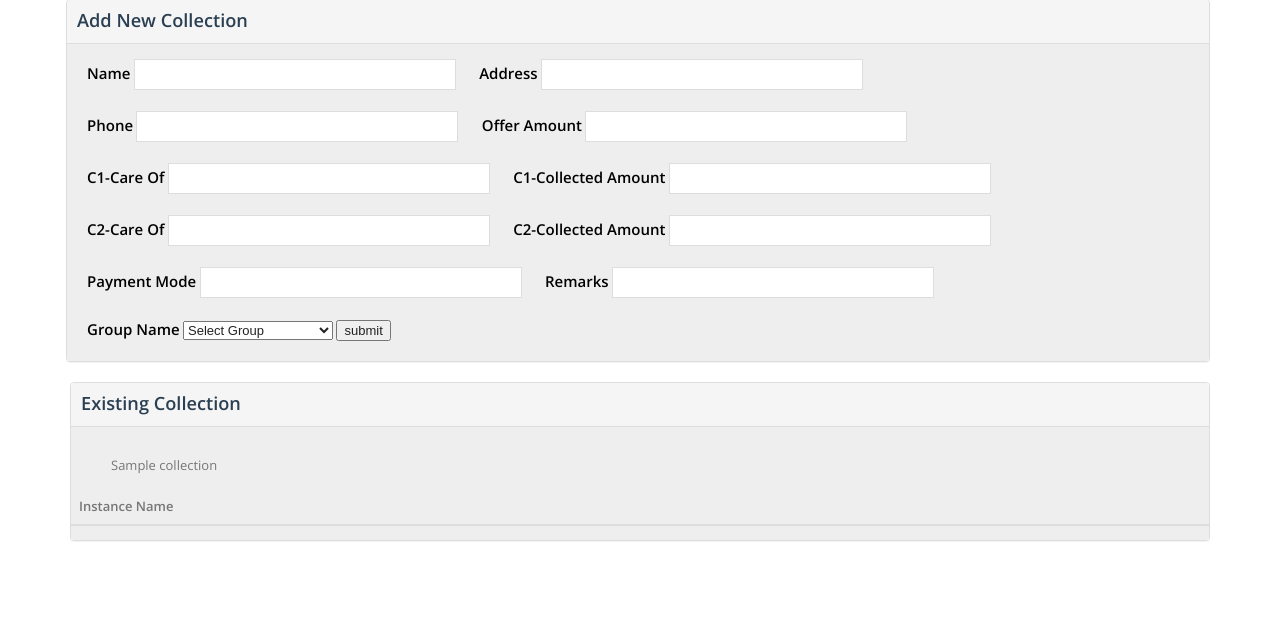
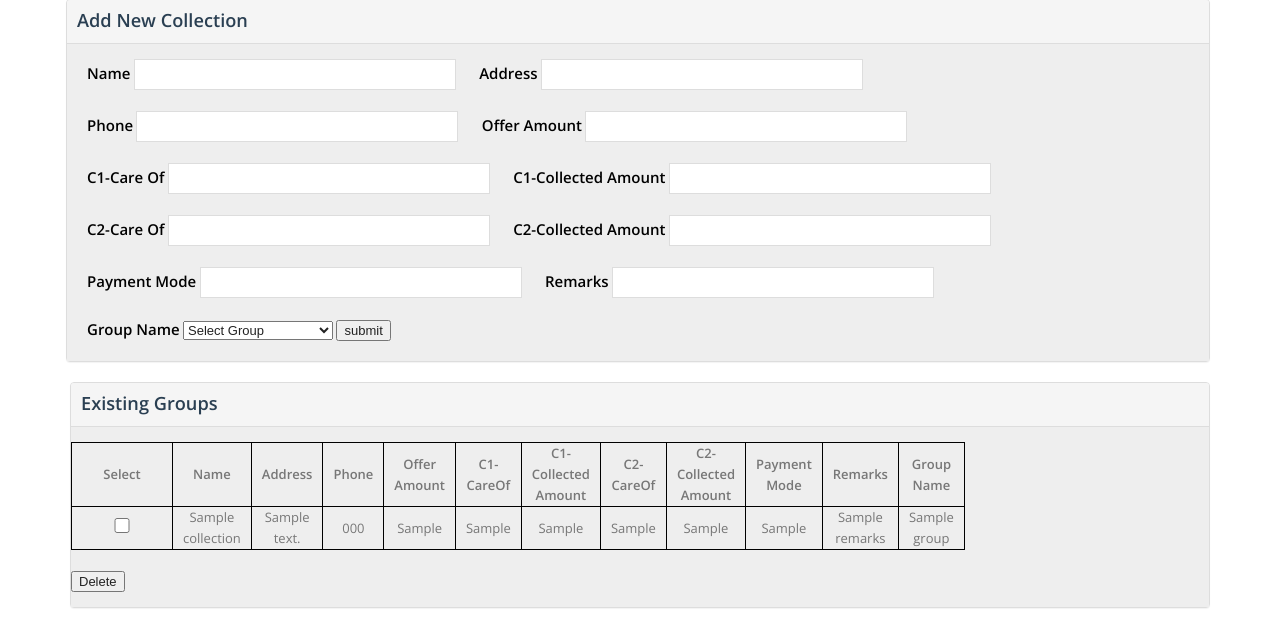
Before and after one commit to shajeerk/FlaskMongDB, a Flask app: page /collections in a window 1280 px wide. Shown: the part 182-810 px from the top of the page. Before the commit the page ends 723 px from the top, so only its background shows below. Run offline with Flask 2, Linux system fonts and the light colour scheme; the visitor is signed in with stand-in values (Sample User, id 1); a database or web service that is not in the repository returns one stand-in record (values such as "Sample title"); lists and menus that the app fills with data are empty; some libraries are stand-ins or nearby versions; some web fonts are replaced.

Commit message:
[FIX]: Collection page

```diff
--- a/app.py
+++ b/app.py
@@ -38,7 +38,6 @@ def create_collection():
             "user":session.get("user")
         }
         res = mongo.MongoDB().set_collection(val)
-        print(res)
         return redirect(url_for('collections'))
     except Exception as e:
         print(e)
@@ -65,6 +64,7 @@ def account_update():
             return render_template('login.html', error = "Your Session Expired")
     except Exception as e:
         print(e)
+
 
 @app.route('/collections')
 def collections():
@@ -125,6 +125,18 @@ def update_group():
             groups = request.form.getlist('chk')
             res = mongo.MongoDB().delete_groups(groups)
         return redirect(url_for('groups'))
+    except Exception as e:
+        print(e)
+
+
+@app.route('/update_collection', methods=['GET', 'POST'])
+def update_collection():
+    try:
+        if request.form:
+            collections = request.form.getlist('chk')
+            print(collections)
+            res = mongo.MongoDB().delete_collections(collections)
+        return redirect(url_for('collections'))
     except Exception as e:
         print(e)
 
--- a/mongo.py
+++ b/mongo.py
@@ -86,6 +86,15 @@ class MongoDB:
             print(e)
 
 
+    def delete_collections(self,val):
+        try:
+            for i in val:
+                res = self.db.collections.remove({"phone":str(i)})
+            return True
+        except Exception as e:
+            print(e)
+
+
     def set_group(self,group):
         try:
             res = self.check_group(group)
--- a/templates/collection.html
+++ b/templates/collection.html
@@ -83,6 +83,15 @@
         </div>
         <!-- /.container -->
         <!-- /.main-nav -->
+
+       <style>
+			table, th, td {
+    		border: 1px solid black;
+    		padding-left: 10px;
+    		padding-right: 10px;
+    		text-align: center;
+			}
+	   </style>
     </header>
     <!-- /.site-header -->
     <div class="row">
@@ -151,34 +160,56 @@
                     </div>
                 </div>
             </form>
-
-            <div class="panel panel-default">
+               <div class="panel panel-default">
                 <div class="panel-heading">
-                    <span class="heading">Existing Collection</span>
+                    <span class="heading">Existing Groups</span>
                 </div>
                 <div class="panel-body grey-color">
                     <div class="row">
-                        <table class="table table-striped" id="myTable">
-                            <thead>
-                                <tr>
-                                    <th>Instance Name</th>
-                                </tr>
-                            </thead>
+ 						 <form action="{{ url_for('update_collection') }}" method="post">
+						<table id="table table-striped" width="350px">
 
-                            <tbody>
-                                {% for value in collections %}
-                                <tr>
-                                    <ul>{{value}}</ul>
+								<tr>
+									<th>Select</th>
+									<th>Name</th>
+									<th>Address</th>
+									<th>Phone</th>
+									<th>Offer Amount</th>
+									<th>C1-CareOf</th>
+									<th>C1-Collected Amount</th>
+									<th>C2-CareOf</th>
+									<th>C2-Collected Amount</th>
+									<th>Payment Mode</th>
+									<th>Remarks</th>
+									<th>Group Name</th>
+
+								</tr>
+
+								{% for value in collections %}
+       							<tr>
+       								<td><input type="checkbox" name="chk" value={{value.get('phone')}} /></td>
+                                    <td>{{value.get('name')}}</td>
+                                    <td>{{value.get('address')}}</td>
+                                    <td>{{value.get('phone')}}</td>
+                                    <td>{{value.get('offer_amt')}}</td>
+                                    <td>{{value.get('c1_care_of')}}</td>
+                                    <td>{{value.get('c1_collected_amt')}}</td>
+                                    <td>{{value.get('c2_care_of')}}</td>
+                                    <td>{{value.get('c2_collected_amt')}}</td>
+                                    <td>{{value.get('payment_mode')}}</td>
+                                    <td>{{value.get('remarks')}}</td>
+                                    <td>{{value.get('group')}}</td>
                                 </tr>
                                 {% endfor %}
-                            </tbody>
-                        </table>
 
+						</table>
+						<br>
+						<button type="submit" class="signupbtn">Delete</button>
+						</form>
                     </div>
                 </div>
             </div>
-        </div>
-    </div>
+
 
     <div>
     </div>
--- a/templates/collection_status.html
+++ b/templates/collection_status.html
@@ -101,7 +101,7 @@
                     <span class="heading">Collection Status</span>
                 </div>
                 <div class="panel-body grey-color" style="padding-left: 40px;>
-                    <div class="row">
+                     <div class="row" style="padding-left: 25px;">
                      	<table id="table table-striped" width="350px">
                              	  <tr>
                              			<th>Name</th>
```
